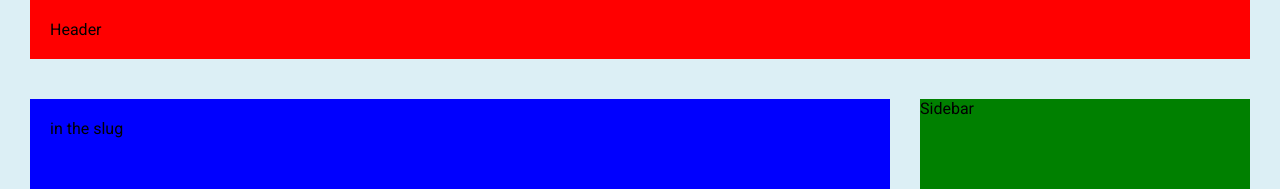
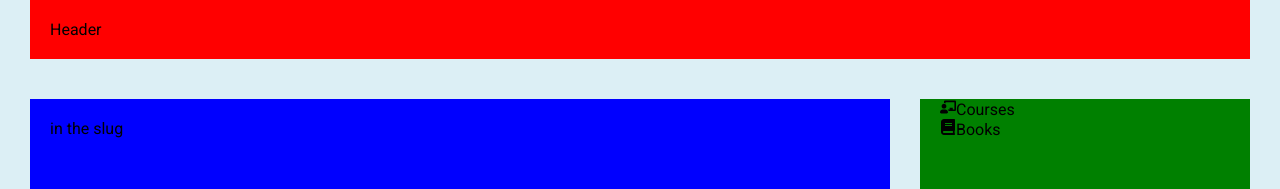
Before and after one commit to Blackxok/samB3x, a Next.js app: page /course/1 in a window 1280 px wide. Shown: the top 189 px of the page. Built offline with nearby package versions, Linux system fonts and the light colour scheme; no server answers.

Commit message:
+menu in the sidebar

```diff
--- a/package.json
+++ b/package.json
@@ -22,7 +22,7 @@
 		"react-dom": "18.2.0",
 		"react-event-timeline": "^1.6.3",
 		"react-hook-form": "^7.43.0",
-		"react-icons": "^4.7.1",
+		"react-icons": "^4.12.0",
 		"tailwindcss": "^3.4.16"
 	},
 	"devDependencies": {
--- a/src/context/app.context.tsx
+++ b/src/context/app.context.tsx
@@ -1,4 +1,4 @@
-import { ReactNode, createContext, useState } from 'react'
+import { PropsWithChildren, createContext, useState } from 'react'
 import { MenuItem } from '../interface/menu.interface'
 import { PageCategory } from '../interface/page.interface'
 
@@ -17,7 +17,7 @@ export const AppContextProvider = ({
 	firstCategory,
 	menu,
 	children,
-}: IAppContext & { children: ReactNode }): JSX.Element => {
+}: PropsWithChildren<IAppContext>): JSX.Element => {
 	const [menuState, setMenuState] = useState<MenuItem[]>(menu)
 
 	const setMenu = (newMenu: MenuItem[]) => {
--- a/src/layout/layout.module.css
+++ b/src/layout/layout.module.css
@@ -22,6 +22,7 @@
 .sidebar {
 	grid-area: sidebar;
 	background-color: green;
+	padding-left: 20px;
 }
 
 .footer {
--- a/src/layout/layout.tsx
+++ b/src/layout/layout.tsx
@@ -21,11 +21,11 @@ export const withLayout = <T extends Record<string, unknown> & IAppContext>(
 ) => {
 	return function withLayoutComponent(props: T): JSX.Element {
 		return (
-			<Layout>
-				<AppContextProvider menu={props.menu} firstCategory={props.firstCategory}>
+			<AppContextProvider menu={props.menu} firstCategory={props.firstCategory}>
+				<Layout>
 					<Component {...props} />
-				</AppContextProvider>
-			</Layout>
+				</Layout>
+			</AppContextProvider>
 		)
 	}
 }
--- /dev/null
+++ b/src/layout/menu/menu.tsx
@@ -0,0 +1,39 @@
+import { AppContext } from '@/src/context/app.context'
+import { IfirstLevelMenu } from '@/src/interface/menu.interface'
+import { PageCategory } from '@/src/interface/page.interface'
+import cn from 'classnames'
+import Link from 'next/link'
+import { useContext } from 'react'
+import { FaBook, FaChalkboardTeacher } from 'react-icons/fa'
+import styles from './menu.module.css'
+
+const firstLevelMenu: IfirstLevelMenu[] = [
+	{ route: 'courses', name: 'Courses', icon: <FaChalkboardTeacher />, id: PageCategory.Courses },
+	{ route: 'books', name: 'Books', icon: <FaBook />, id: PageCategory.Books },
+]
+export default function Menu(): JSX.Element {
+	const { menu, firstCategory, setMenu } = useContext(AppContext)
+
+	const buildFirstLevel = () => {
+		return (
+			<>
+				{firstLevelMenu.map(c => (
+					<div key={c.route}>
+						<Link href={`/${c.route}`}>
+							<div
+								className={cn(styles.firstLevel, {
+									[styles.firstLevelActive]: c.id === firstCategory,
+								})}
+							>
+								{c.icon}
+								<span>{c.name}</span>
+							</div>
+						</Link>
+					</div>
+				))}
+			</>
+		)
+	}
+
+	return <div className={styles.menu}>{buildFirstLevel()}</div>
+}
--- a/src/layout/sidebar/sidebar.tsx
+++ b/src/layout/sidebar/sidebar.tsx
@@ -1,5 +1,10 @@
+import Menu from '../menu/menu'
 import { SidebarProps } from './sidebar.props'
 
 export default function Sidebar({ ...props }: SidebarProps): JSX.Element {
-	return <div {...props}>Sidebar</div>
+	return (
+		<div {...props}>
+			<Menu />
+		</div>
+	)
 }
```
Also changed, not shown: src/interface/menu.interface.ts (+9 -0 lines), src/layout/menu/menu.module.css (added), 1 other file (tests, documents, lock files or other folders).
